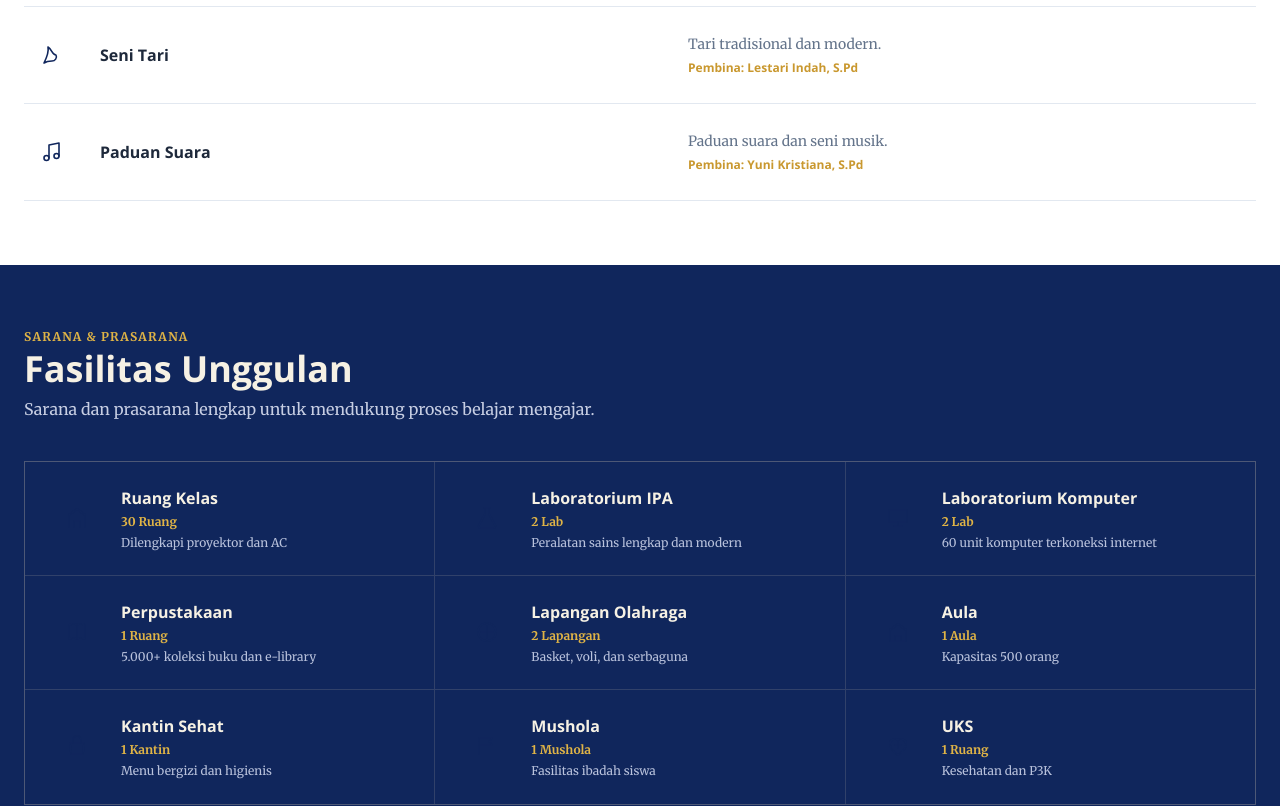
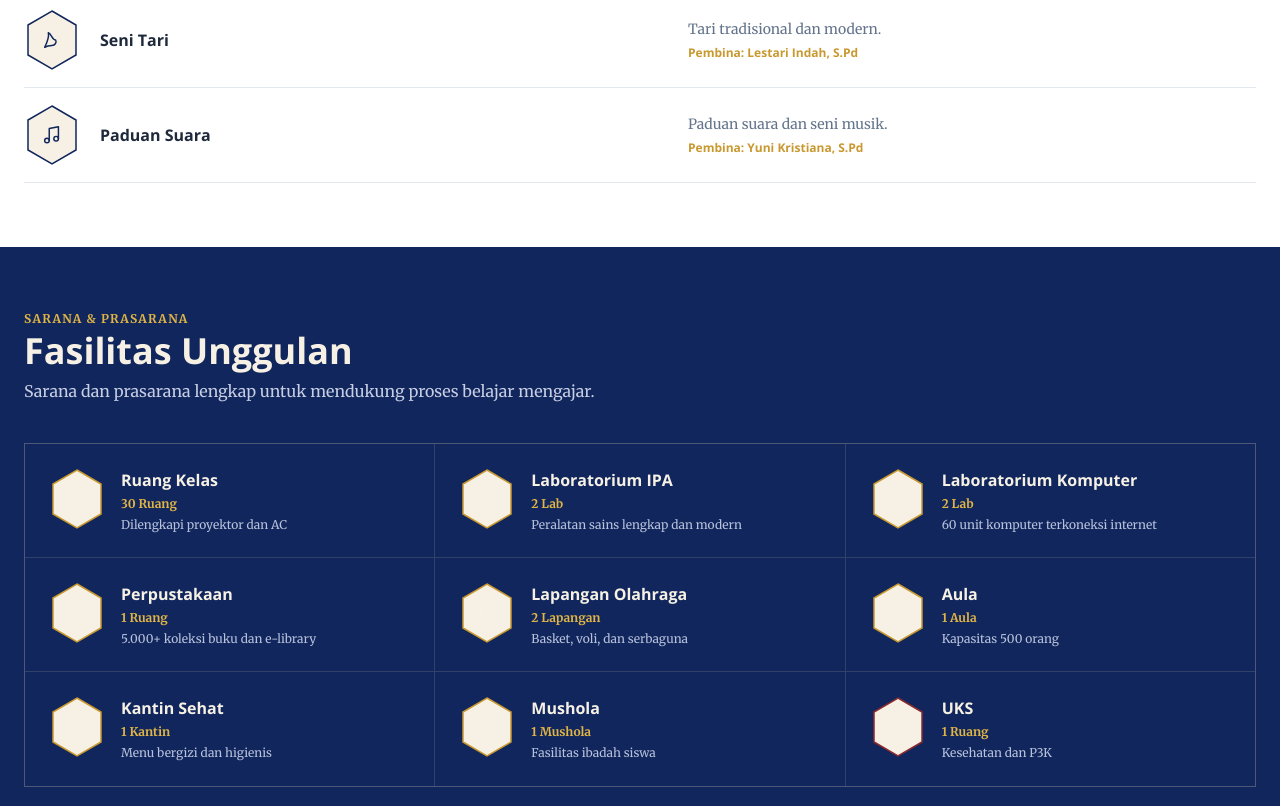
Before and after one commit to Priyan000112/smpn1karanganyar, a Next.js app: page / in a window 1280 px wide. Shown: the part 2620-3426 px from the top of the page. Built offline with nearby package versions, Linux system fonts and the light colour scheme.

Commit message:
fix: HexBadge pakai dangerouslySetInnerHTML untuk render glyph SVG path

```diff
--- a/components/EkskulSection.tsx
+++ b/components/EkskulSection.tsx
@@ -2,40 +2,30 @@ import Link from 'next/link'
 import HexBadge from '@/components/HexBadge'
 
 const ekskulData = [
-  { nama: 'Pramuka', deskripsi: 'Mengembangkan karakter kepemimpinan dan cinta alam.', pembina: 'Martono, S.Pd',
-    icon: <><path d="M12 3 4 20h16L12 3z"/><path d="M12 3v17"/></> },
-  { nama: 'Paskibra', deskripsi: 'Pasukan Pengibar Bendera — Juara 1 LKBB Tingkat Kabupaten.', pembina: 'Heru Santoso, S.Pd',
-    icon: <><path d="M6 3v18M6 4h11l-2.5 3.5L17 11H6"/></> },
-  { nama: 'PMR', deskripsi: 'Palang Merah Remaja — keterampilan P3K dan kemanusiaan.', pembina: 'Sri Wahyuni, S.Pd',
-    icon: <><path d="M12 21s-8-4.6-8-11a5 5 0 0 1 8-4 5 5 0 0 1 8 4c0 6.4-8 11-8 11z"/><path d="M9 11h6M12 8v6"/></>, accent: 'maroon' as const },
-  { nama: 'Basket', deskripsi: 'Olahraga basket kompetitif tingkat kabupaten.', pembina: 'Agus Prasetyo, S.Pd',
-    icon: <><circle cx="12" cy="12" r="9"/><path d="M12 3c2.5 2.5 2.5 15.5 0 18M3 12h18M5 6.5c3 2 11 2 14 0M5 17.5c3-2 11-2 14 0"/></> },
-  { nama: 'Voli', deskripsi: 'Olahraga voli putra dan putri.', pembina: 'Budi Hartono, S.Pd',
-    icon: <><circle cx="12" cy="12" r="9"/><path d="M8 6l4 6-4 6M16 6l-4 6 4 6"/></> },
-  { nama: 'Futsal', deskripsi: 'Olahraga futsal antar sekolah.', pembina: 'Andi Kurniawan, S.Pd',
-    icon: <><ellipse cx="12" cy="12" rx="9" ry="6"/><path d="M3 12h18M12 6v12"/></> },
-  { nama: 'Seni Tari', deskripsi: 'Tari tradisional dan modern.', pembina: 'Lestari Indah, S.Pd',
-    icon: <><path d="M4 20c3-6 5-11 4-16 4 2 4 8 8 8 1.5 3-1 6-4 6-3.5 0-6.5 1-8 2z"/></> },
-  { nama: 'Paduan Suara', deskripsi: 'Paduan suara dan seni musik.', pembina: 'Yuni Kristiana, S.Pd',
-    icon: <><path d="M9 18V5l10-2v13"/><circle cx="6.5" cy="18" r="2.5"/><circle cx="16.5" cy="16" r="2.5"/></> },
-  { nama: 'KIR', deskripsi: 'Karya Ilmiah Remaja — penelitian dan inovasi.', pembina: 'Dewi Rahmawati, S.Pd',
-    icon: <><path d="M9 2h6M10 2v6l-6 11a2 2 0 0 0 2 3h12a2 2 0 0 0 2-3l-6-11V2"/></> },
-  { nama: 'English Club', deskripsi: 'Pengembangan kemampuan bahasa Inggris.', pembina: 'Eka Fitriani, S.Pd',
-    icon: <><path d="M4 7h16M4 12h10M4 17h12"/></> },
-  { nama: 'Robotik', deskripsi: 'Teknologi dan pemrograman robot.', pembina: 'Andi Kurniawan, S.Pd',
-    icon: <><rect x="7" y="9" width="10" height="8" rx="1"/><path d="M10 9V7a2 2 0 0 1 4 0v2"/><circle cx="10" cy="13" r="1"/><circle cx="14" cy="13" r="1"/><path d="M4 13h3M17 13h3"/></> },
-  { nama: 'Karate', deskripsi: 'Bela diri karate dan kedisiplinan.', pembina: 'Joko Susilo, S.Pd',
-    icon: <><path d="M6 4l6 4-3 4 5 8M18 4l-6 4 3 4-5 8"/></> },
+  { nama: 'Pramuka', deskripsi: 'Mengembangkan karakter kepemimpinan dan cinta alam.', pembina: 'Martono, S.Pd', accent: 'default' as const,
+    glyph: '<path d="M12 3 4 20h16L12 3z"/><path d="M12 3v17"/>' },
+  { nama: 'Paskibra', deskripsi: 'Pasukan Pengibar Bendera — Juara 1 LKBB Tingkat Kabupaten.', pembina: 'Heru Santoso, S.Pd', accent: 'default' as const,
+    glyph: '<path d="M6 3v18M6 4h11l-2.5 3.5L17 11H6"/>' },
+  { nama: 'PMR', deskripsi: 'Palang Merah Remaja — keterampilan P3K dan kemanusiaan.', pembina: 'Sri Wahyuni, S.Pd', accent: 'maroon' as const,
+    glyph: '<path d="M12 21s-8-4.6-8-11a5 5 0 0 1 8-4 5 5 0 0 1 8 4c0 6.4-8 11-8 11z"/><path d="M9 11h6M12 8v6"/>' },
+  { nama: 'Basket', deskripsi: 'Olahraga basket kompetitif tingkat kabupaten.', pembina: 'Agus Prasetyo, S.Pd', accent: 'default' as const,
+    glyph: '<circle cx="12" cy="12" r="9"/><path d="M12 3c2.5 2.5 2.5 15.5 0 18M3 12h18M5 6.5c3 2 11 2 14 0M5 17.5c3-2 11-2 14 0"/>' },
+  { nama: 'Voli', deskripsi: 'Olahraga voli putra dan putri.', pembina: 'Budi Hartono, S.Pd', accent: 'default' as const,
+    glyph: '<circle cx="12" cy="12" r="9"/><path d="M8 6l4 6-4 6M16 6l-4 6 4 6"/>' },
+  { nama: 'Futsal', deskripsi: 'Olahraga futsal antar sekolah.', pembina: 'Andi Kurniawan, S.Pd', accent: 'default' as const,
+    glyph: '<ellipse cx="12" cy="12" rx="9" ry="6"/><path d="M3 12h18M12 6v12"/>' },
+  { nama: 'Seni Tari', deskripsi: 'Tari tradisional dan modern.', pembina: 'Lestari Indah, S.Pd', accent: 'default' as const,
+    glyph: '<path d="M4 20c3-6 5-11 4-16 4 2 4 8 8 8 1.5 3-1 6-4 6-3.5 0-6.5 1-8 2z"/>' },
+  { nama: 'Paduan Suara', deskripsi: 'Paduan suara dan seni musik.', pembina: 'Yuni Kristiana, S.Pd', accent: 'default' as const,
+    glyph: '<path d="M9 18V5l10-2v13"/><circle cx="6.5" cy="18" r="2.5"/><circle cx="16.5" cy="16" r="2.5"/>' },
 ]
 
 export default function EkskulSection() {
-  const preview = ekskulData.slice(0, 8)
-
   return (
     <section className="py-12 md:py-16 bg-white dark:bg-slate-900">
       <div className="max-w-7xl mx-auto px-4 sm:px-6">
         <div className="mb-6">
-          <p className="text-xs tracking-widest uppercase font-bold mb-1" style={{color:'#c9982f'}}>Kesiswaan</p>
+          <p className="text-xs tracking-widest uppercase font-bold mb-1" style={{ color: '#c9982f' }}>Kesiswaan</p>
           <div className="flex items-end justify-between">
             <div>
               <h2 className="section-title">Ekstrakurikuler</h2>
@@ -45,21 +35,18 @@ export default function EkskulSection() {
           </div>
         </div>
 
-        {/* Plaque list style */}
         <div className="border-t border-slate-200 dark:border-slate-700">
-          {preview.map((ekskul) => (
+          {ekskulData.map((ekskul) => (
             <div key={ekskul.nama} className="grid grid-cols-[56px_1fr] sm:grid-cols-[56px_1fr_1fr] gap-4 sm:gap-5 items-center py-4 border-b border-slate-200 dark:border-slate-700">
-              <HexBadge variant="on-cream" accent={ekskul.accent ?? 'default'} size="md">
-                {ekskul.icon}
-              </HexBadge>
-              <h3 className="font-bold text-slate-800 dark:text-white text-base" style={{fontFamily:'Open Sans, sans-serif'}}>
+              <HexBadge variant="on-cream" accent={ekskul.accent} size="md" glyphPath={ekskul.glyph} />
+              <h3 className="font-bold text-slate-800 dark:text-slate-100 text-base" style={{ fontFamily: 'Open Sans, sans-serif' }}>
                 {ekskul.nama}
               </h3>
-              <div className="hidden sm:block col-span-1 sm:col-auto">
-                <p className="text-sm text-slate-500 dark:text-slate-400 leading-relaxed" style={{fontFamily:'Merriweather, serif'}}>
+              <div className="hidden sm:block">
+                <p className="text-sm text-slate-500 dark:text-slate-400 leading-relaxed" style={{ fontFamily: 'Merriweather, serif' }}>
                   {ekskul.deskripsi}
                 </p>
-                <span className="block mt-1 text-xs font-bold" style={{color:'#c9982f', fontFamily:'Open Sans, sans-serif'}}>
+                <span className="block mt-1 text-xs font-bold" style={{ color: '#c9982f', fontFamily: 'Open Sans, sans-serif' }}>
                   Pembina: {ekskul.pembina}
                 </span>
               </div>
--- a/components/FasilitasSection.tsx
+++ b/components/FasilitasSection.tsx
@@ -2,58 +2,55 @@ import Link from 'next/link'
 import HexBadge from '@/components/HexBadge'
 
 const fasilitasData = [
-  { nama: 'Ruang Kelas', jumlah: '30 Ruang', deskripsi: 'Dilengkapi proyektor dan AC',
-    icon: <><path d="M4 21V9l8-6 8 6v12"/><path d="M9 21v-6h6v6"/></> },
-  { nama: 'Laboratorium IPA', jumlah: '2 Lab', deskripsi: 'Peralatan sains lengkap dan modern',
-    icon: <><path d="M9 2h6M10 2v6l-6 11a2 2 0 0 0 2 3h12a2 2 0 0 0 2-3l-6-11V2"/></> },
-  { nama: 'Laboratorium Komputer', jumlah: '2 Lab', deskripsi: '60 unit komputer terkoneksi internet',
-    icon: <><rect x="3" y="4" width="18" height="12" rx="1"/><path d="M8 20h8M12 16v4"/></> },
-  { nama: 'Perpustakaan', jumlah: '1 Ruang', deskripsi: '5.000+ koleksi buku dan e-library',
-    icon: <><path d="M4 5c3-1.5 5.5-1.5 8 0 2.5-1.5 5-1.5 8 0v14c-3-1.5-5.5-1.5-8 0-2.5-1.5-5-1.5-8 0V5z"/><path d="M12 5v14"/></> },
-  { nama: 'Lapangan Olahraga', jumlah: '2 Lapangan', deskripsi: 'Basket, voli, dan serbaguna',
-    icon: <><circle cx="12" cy="12" r="9"/><path d="M12 6v12M6 12h12"/></> },
-  { nama: 'Aula', jumlah: '1 Aula', deskripsi: 'Kapasitas 500 orang',
-    icon: <><path d="M4 21V10l8-6 8 6v11"/><path d="M4 21h16M9 21v-5h6v5"/></> },
-  { nama: 'Kantin Sehat', jumlah: '1 Kantin', deskripsi: 'Menu bergizi dan higienis',
-    icon: <><path d="M5 9h14l-1 11H6L5 9z"/><path d="M8 9V6a4 4 0 0 1 8 0v3"/></> },
-  { nama: 'Mushola', jumlah: '1 Mushola', deskripsi: 'Fasilitas ibadah siswa',
-    icon: <><path d="M4 4v16M4 4h13l-2.5 3.5L17 11H4"/></> },
-  { nama: 'UKS', jumlah: '1 Ruang', deskripsi: 'Kesehatan dan P3K',
-    icon: <><path d="M12 21s-8-4.6-8-11a5 5 0 0 1 8-4 5 5 0 0 1 8 4c0 6.4-8 11-8 11z"/><path d="M12 8v6M9 11h6"/></>, accent: 'maroon' as const },
+  { nama: 'Ruang Kelas', jumlah: '30 Ruang', deskripsi: 'Dilengkapi proyektor dan AC', accent: 'default' as const,
+    glyph: '<path d="M4 21V9l8-6 8 6v12"/><path d="M9 21v-6h6v6"/>' },
+  { nama: 'Laboratorium IPA', jumlah: '2 Lab', deskripsi: 'Peralatan sains lengkap dan modern', accent: 'default' as const,
+    glyph: '<path d="M9 2h6M10 2v6l-6 11a2 2 0 0 0 2 3h12a2 2 0 0 0 2-3l-6-11V2"/>' },
+  { nama: 'Laboratorium Komputer', jumlah: '2 Lab', deskripsi: '60 unit komputer terkoneksi internet', accent: 'default' as const,
+    glyph: '<rect x="3" y="4" width="18" height="12" rx="1"/><path d="M8 20h8M12 16v4"/>' },
+  { nama: 'Perpustakaan', jumlah: '1 Ruang', deskripsi: '5.000+ koleksi buku dan e-library', accent: 'default' as const,
+    glyph: '<path d="M4 5c3-1.5 5.5-1.5 8 0 2.5-1.5 5-1.5 8 0v14c-3-1.5-5.5-1.5-8 0-2.5-1.5-5-1.5-8 0V5z"/><path d="M12 5v14"/>' },
+  { nama: 'Lapangan Olahraga', jumlah: '2 Lapangan', deskripsi: 'Basket, voli, dan serbaguna', accent: 'default' as const,
+    glyph: '<circle cx="12" cy="12" r="9"/><path d="M12 6v12M6 12h12"/>' },
+  { nama: 'Aula', jumlah: '1 Aula', deskripsi: 'Kapasitas 500 orang', accent: 'default' as const,
+    glyph: '<path d="M4 21V10l8-6 8 6v11"/><path d="M4 21h16M9 21v-5h6v5"/>' },
+  { nama: 'Kantin Sehat', jumlah: '1 Kantin', deskripsi: 'Menu bergizi dan higienis', accent: 'default' as const,
+    glyph: '<path d="M5 9h14l-1 11H6L5 9z"/><path d="M8 9V6a4 4 0 0 1 8 0v3"/>' },
+  { nama: 'Mushola', jumlah: '1 Mushola', deskripsi: 'Fasilitas ibadah siswa', accent: 'default' as const,
+    glyph: '<path d="M4 4v16M4 4h13l-2.5 3.5L17 11H4"/>' },
+  { nama: 'UKS', jumlah: '1 Ruang', deskripsi: 'Kesehatan dan P3K', accent: 'maroon' as const,
+    glyph: '<path d="M12 21s-8-4.6-8-11a5 5 0 0 1 8-4 5 5 0 0 1 8 4c0 6.4-8 11-8 11z"/><path d="M12 8v6M9 11h6"/>' },
 ]
 
 export default function FasilitasSection() {
   return (
-    <section className="py-12 md:py-16" style={{background:'#10265c'}}>
+    <section className="py-12 md:py-16" style={{ background: '#10265c' }}>
       <div className="max-w-7xl mx-auto px-4 sm:px-6">
         <div className="mb-8 md:mb-10">
-          <p className="text-xs tracking-widest uppercase font-bold mb-1" style={{color:'#e0b446'}}>Sarana &amp; Prasarana</p>
-          <h2 className="text-2xl md:text-3xl lg:text-4xl font-bold mb-2" style={{color:'#f6f1e4', fontFamily:'Open Sans, sans-serif'}}>
+          <p className="text-xs tracking-widest uppercase font-bold mb-1" style={{ color: '#e0b446' }}>Sarana &amp; Prasarana</p>
+          <h2 className="text-2xl md:text-3xl lg:text-4xl font-bold mb-2" style={{ color: '#f6f1e4', fontFamily: 'Open Sans, sans-serif' }}>
             Fasilitas Unggulan
           </h2>
-          <p className="text-sm md:text-base" style={{color:'#c7cee3', fontFamily:'Merriweather, serif'}}>
+          <p className="text-sm md:text-base" style={{ color: '#c7cee3', fontFamily: 'Merriweather, serif' }}>
             Sarana dan prasarana lengkap untuk mendukung proses belajar mengajar.
           </p>
         </div>
 
-        {/* Grid dengan divider seperti referensi */}
-        <div className="grid grid-cols-2 sm:grid-cols-3 gap-px" style={{background:'rgba(230,220,190,0.15)', border:'1px solid rgba(230,220,190,0.15)'}}>
+        <div className="grid grid-cols-2 sm:grid-cols-3 gap-px" style={{ background: 'rgba(230,220,190,0.15)', border: '1px solid rgba(230,220,190,0.15)' }}>
           {fasilitasData.map((f) => (
-            <div key={f.nama} className="flex gap-4 p-5 md:p-6" style={{background:'#10265c'}}>
-              <HexBadge variant="on-navy" accent={f.accent ?? 'default'} size="md">
-                {f.icon}
-              </HexBadge>
+            <div key={f.nama} className="flex gap-4 p-5 md:p-6" style={{ background: '#10265c' }}>
+              <HexBadge variant="on-navy" accent={f.accent} size="md" glyphPath={f.glyph} />
               <div>
-                <h3 className="font-bold text-sm md:text-base" style={{color:'#f6f1e4', fontFamily:'Open Sans, sans-serif'}}>{f.nama}</h3>
-                <p className="text-xs font-bold my-1" style={{color:'#e0b446'}}>{f.jumlah}</p>
-                <p className="text-xs hidden sm:block" style={{color:'#b9c2dc', lineHeight:1.45, fontFamily:'Merriweather, serif'}}>{f.deskripsi}</p>
+                <h3 className="font-bold text-sm md:text-base" style={{ color: '#f6f1e4', fontFamily: 'Open Sans, sans-serif' }}>{f.nama}</h3>
+                <p className="text-xs font-bold my-1" style={{ color: '#e0b446' }}>{f.jumlah}</p>
+                <p className="text-xs hidden sm:block" style={{ color: '#b9c2dc', lineHeight: 1.45, fontFamily: 'Merriweather, serif' }}>{f.deskripsi}</p>
               </div>
             </div>
           ))}
         </div>
 
         <div className="text-center mt-8">
-          <Link href="/infrastruktur" className="inline-flex items-center gap-2 font-semibold px-6 py-3 rounded-lg transition-colors text-sm" style={{background:'#f6f1e4', color:'#10265c', fontFamily:'Open Sans, sans-serif'}}>
+          <Link href="/infrastruktur" className="inline-flex items-center gap-2 font-semibold px-6 py-3 rounded-lg transition-colors text-sm" style={{ background: '#f6f1e4', color: '#10265c', fontFamily: 'Open Sans, sans-serif' }}>
             Lihat Detail Fasilitas →
           </Link>
         </div>
--- a/components/HexBadge.tsx
+++ b/components/HexBadge.tsx
@@ -1,22 +1,27 @@
-// Badge hexagon komponen — sesuai identitas visual
-// Variasi: on-navy, on-cream, achieve, maroon
+// Badge hexagon komponen — sesuai identitas visual v2
+// Render SVG hexagon + glyph path langsung, bukan via children
+
+const HEX = '28,2 52,16 52,46 28,60 4,46 4,16'
+
+type Variant = 'on-navy' | 'on-cream' | 'achieve'
+type Accent = 'maroon' | 'default'
 
 interface BadgeProps {
-  variant?: 'on-navy' | 'on-cream' | 'achieve'
-  accent?: 'maroon' | 'gold' | 'default'
+  variant?: Variant
+  accent?: Accent
   size?: 'sm' | 'md' | 'lg'
-  children: React.ReactNode // SVG path content
+  glyphPath: string // raw SVG path/circle/etc sebagai string
 }
 
-const HEX = 'M28,2 52,16 52,46 28,60 4,46 4,16'
-
-export default function HexBadge({ variant = 'on-cream', accent = 'default', size = 'md', children }: BadgeProps) {
-  const sizes = { sm: 'w-10 h-11', md: 'w-14 h-16', lg: 'w-16 h-[72px]' }
-  const glyphSizes = { sm: 'w-5 h-5', md: 'w-6 h-6', lg: 'w-7 h-7' }
+export default function HexBadge({ variant = 'on-cream', accent = 'default', size = 'md', glyphPath }: BadgeProps) {
+  const dims = { sm: [40, 44], md: [56, 62], lg: [64, 72] }
+  const glyphSize = { sm: 16, md: 22, lg: 26 }
+  const [w, h] = dims[size]
+  const gs = glyphSize[size]
+  const offset = (28 - gs / 2)
 
   const hexFill =
-    variant === 'achieve' ? '#e0b446' :
-    variant === 'on-navy' ? '#f6f1e4' : '#f6f1e4'
+    variant === 'achieve' ? '#e0b446' : '#f6f1e4'
 
   const hexStroke =
     accent === 'maroon' ? '#8a2a2f' :
@@ -24,23 +29,37 @@ export default function HexBadge({ variant = 'on-cream', accent = 'default', siz
     variant === 'on-navy' ? '#c9982f' : '#10265c'
 
   const glyphStroke =
-    variant === 'on-navy' ? '#10265c' :
+    variant === 'on-navy' ? '#f6f1e4' :
     variant === 'achieve' ? '#0a1840' :
     accent === 'maroon' ? '#8a2a2f' : '#10265c'
 
   return (
-    <div className={`${sizes[size]} relative flex items-center justify-center flex-shrink-0`}>
-      {/* Hexagon background */}
-      <svg className="absolute inset-0 w-full h-full" viewBox="0 0 56 62" fill="none">
-        <polygon points={HEX} fill={hexFill} />
-        <polygon points={HEX} fill="none" stroke={hexStroke} strokeWidth="1.5" />
-      </svg>
-      {/* Glyph icon */}
-      <div className={`relative ${glyphSizes[size]} z-10`}>
-        <svg viewBox="0 0 24 24" fill="none" stroke={glyphStroke} strokeWidth="1.6" strokeLinecap="round" strokeLinejoin="round" className="w-full h-full">
-          {children}
-        </svg>
-      </div>
-    </div>
+    <svg
+      width={w}
+      height={h}
+      viewBox="0 0 56 62"
+      fill="none"
+      xmlns="http://www.w3.org/2000/svg"
+      style={{ flexShrink: 0 }}
+    >
+      {/* Hexagon */}
+      <polygon points={HEX} fill={hexFill} />
+      <polygon points={HEX} fill="none" stroke={hexStroke} strokeWidth="1.5" />
+
+      {/* Glyph icon — centered dalam hex */}
+      <g transform={`translate(${offset}, ${(62 - gs) / 2})`}>
+        <svg
+          width={gs}
+          height={gs}
+          viewBox="0 0 24 24"
+          fill="none"
+          stroke={glyphStroke}
+          strokeWidth="1.6"
+          strokeLinecap="round"
+          strokeLinejoin="round"
+          dangerouslySetInnerHTML={{ __html: glyphPath }}
+        />
+      </g>
+    </svg>
   )
 }
```
Also changed, not shown: components/StatsSection.tsx (+8 -10 lines).
